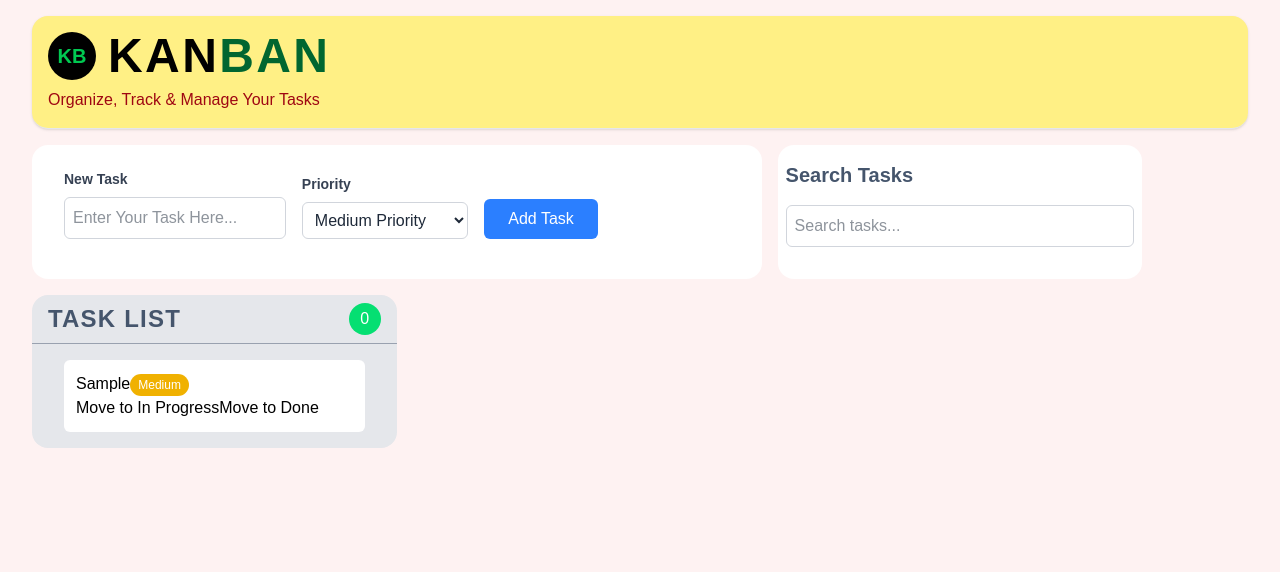
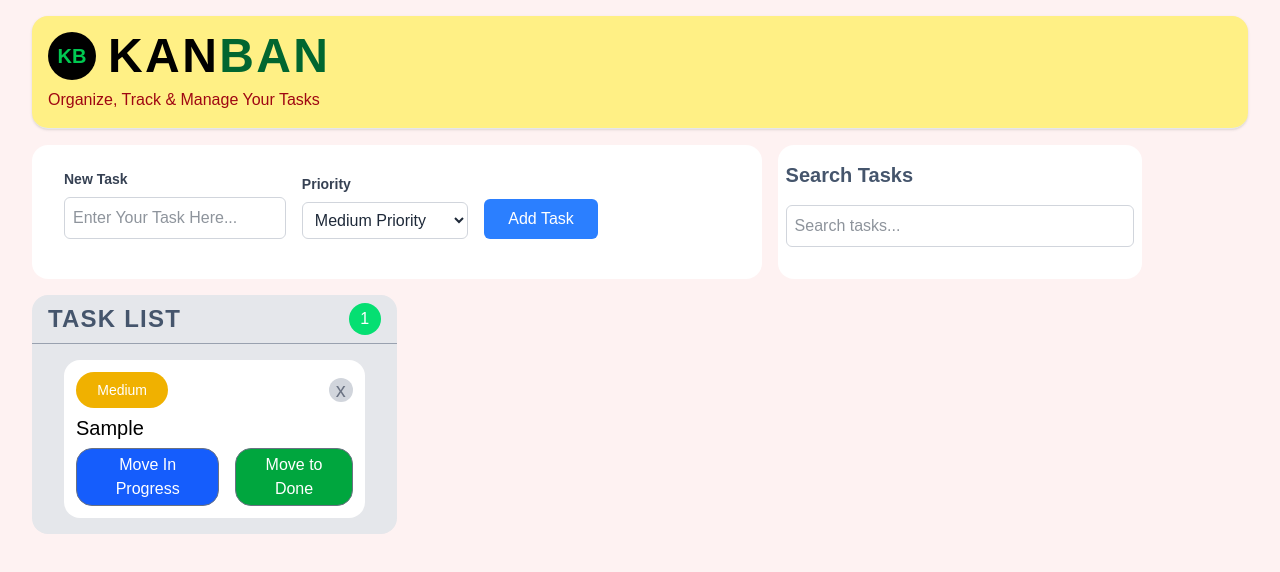
Before and after one commit to Vikas123Rathore/Kanban-Task-Manager, a React (Vite) app: page / in a window 1280 px wide. Both pictures are taken after typing "Sample" into the empty fields and a click on the button "Add Task". Shown: the top 572 px of the page. Built offline with nearby package versions, Linux system fonts and the light colour scheme.

Commit message:
Enhance TaskList component: add delete functionality and display task count

```diff
--- a/src/App.jsx
+++ b/src/App.jsx
@@ -12,7 +12,7 @@ const App = () => {
 
       <TaskForm setTasks={setTasks} />
 
-      <TaskList tasks={tasks} />
+      <TaskList tasks={tasks}  setTasks={setTasks}/>
     </div>
   )
 }
--- a/src/components/TaskList.jsx
+++ b/src/components/TaskList.jsx
@@ -1,14 +1,17 @@
 import React from 'react'
 
-const TaskList = ({ tasks }) => {
+const TaskList = ({ tasks, setTasks }) => {
+  const handleDeleteTask = (index) => {
+    setTasks((prevTasks) => prevTasks.filter((_, i) => i !== index))
+  }
   return (
-    <div className="rounded-2xl bg-gray-200 border-double border-green-800 text-white w-full md:w-[30%]">
+    <div className="rounded-2xl bg-gray-200 border-double border-green-800 text-white w-full md:w-[30%] ">
       <div className="flex items-center justify-between px-4 py-2 border-b border-gray-400">
         <div className="text-2xl font-bold  text-slate-600 uppercase tracking-wider">
           Task List
         </div>
         <div className="w-8 h-8 rounded-full bg-green-400 flex items-center justify-center ">
-          0
+          {tasks.length}
         </div>
       </div>
       <div className="m-4 pb-2 px-4">
@@ -18,11 +21,33 @@ const TaskList = ({ tasks }) => {
           tasks.map((task, index) => (
             <div
               key={index}
-              className="mb-2 p-3 bg-white text-black rounded-md"
+              className="mb-2 p-3 bg-white text-black rounded-2xl flex flex-col gap-4 "
             >
-              <span>{task.text}</span>
+              <div className="flex items-center justify-between">
+                <span
+                  className={` py-2 text-sm rounded-full text-white w-1/3 text-center ${
+                    task.priority === 'High'
+                      ? 'bg-red-500'
+                      : task.priority === 'Medium'
+                        ? 'bg-yellow-500'
+                        : 'bg-green-500'
+                  }`}
+                >
+                  {task.priority}
+                </span>
+                <div
+                  className="text-gray-500 text-xl w-6 h-6 flex items-center justify-center rounded-full bg-gray-300 cursor-pointer"
+                  onClick={() => handleDeleteTask(index)}
+                >
+                  x
+                </div>
+              </div>
+              <div className="flex items-center justify-between">
+                <span className="capitalize leading-2 text-xl">
+                  {task.text}
+                </span>
 
-              <span
+                {/* <span
                   className={`px-2 py-1 text-xs rounded-full text-white ${
                     task.priority === 'High'
                       ? 'bg-red-500'
@@ -32,10 +57,18 @@ const TaskList = ({ tasks }) => {
                   }`}
                 >
                   {task.priority}
-              </span>
-              <div>
-                <button>Move to In Progress</button>
-                <button>Move to Done</button>
+                </span> */}
+                {/* <div className="text-gray-500 text-xl w-6 h-6 flex items-center justify-center rounded-full bg-gray-300 cursor-pointer">
+               x
+                </div> */}
+              </div>
+              <div className="flex gap-4 ">
+                <button className="bg-blue-600 text-white px-2 border border-gray-500 py-1 texy-sm rounded-2xl">
+                  Move In Progress
+                </button>
+                <button className="bg-green-600 text-white px-2 border border-gray-500 py-1 texy-sm rounded-2xl">
+                  Move to Done
+                </button>
               </div>
             </div>
           ))
```
Lines whose indentation alone changed are shown as unchanged.
